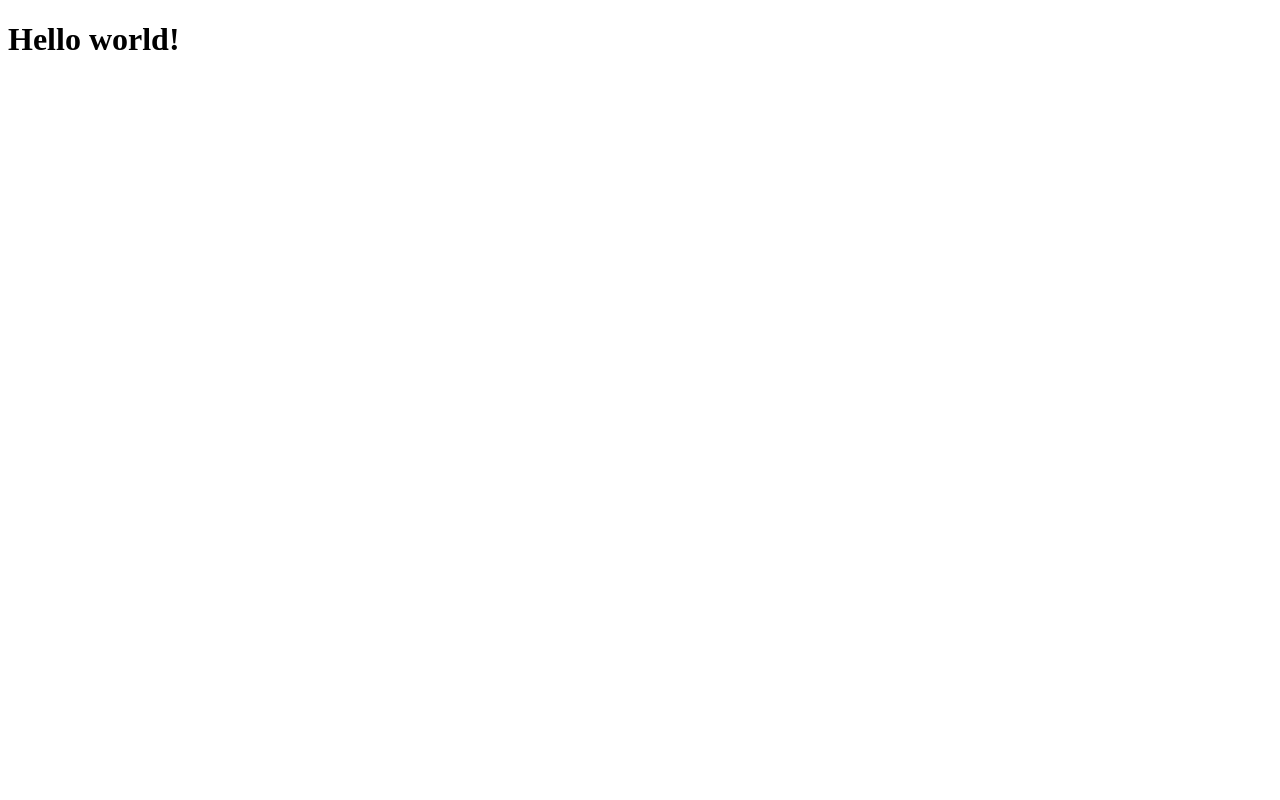
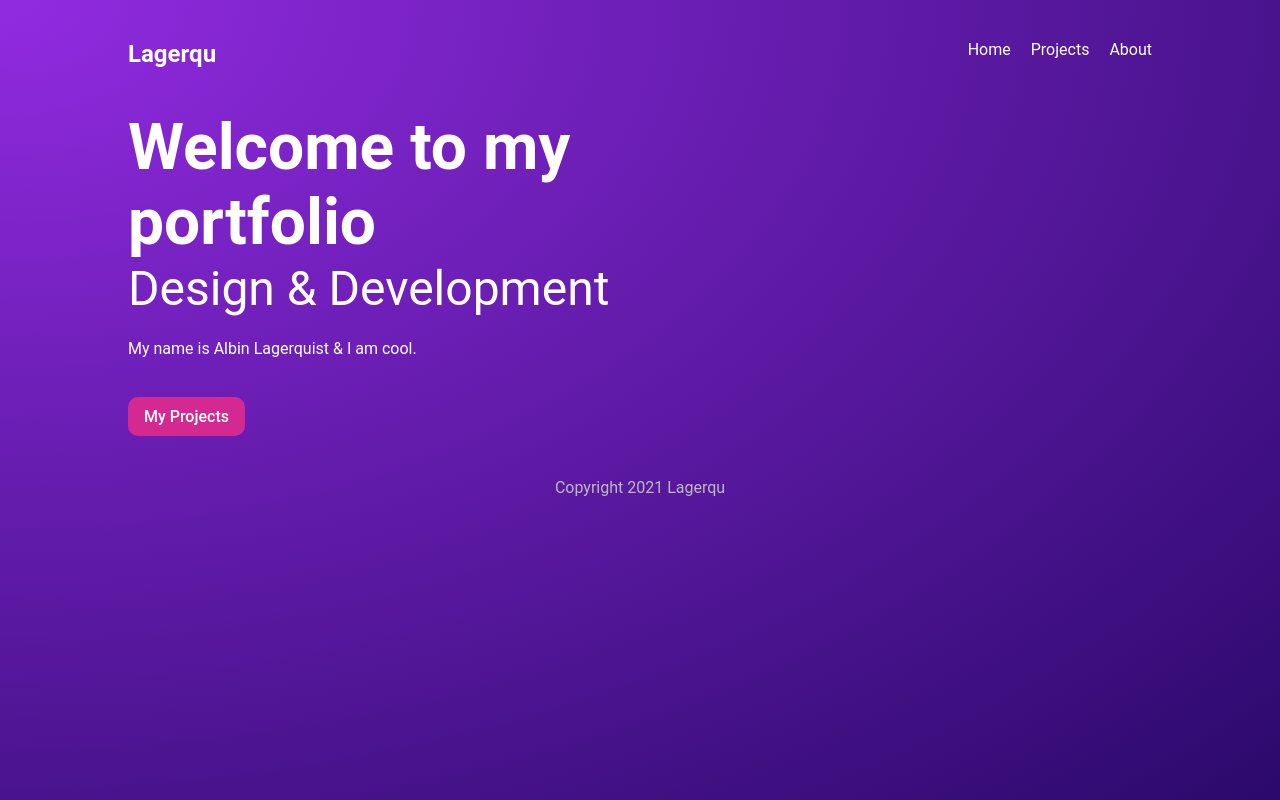
Before and after one commit to Abbeeee/mysite-helloworld, a Gatsby site: page / in a window 1280 px wide. Built offline with nearby package versions, Linux system fonts and the light colour scheme; Gatsby itself is replaced by a stand-in of ours.

Commit message:
learning yes

```diff
--- /dev/null
+++ b/src/components/Layout.js
@@ -0,0 +1,17 @@
+import React from 'react'
+import Navbar from './Navbar'
+import '../styles/global.css'
+
+export default function Layout({ children }) {
+    return (
+        <div className="layout">
+            <Navbar />
+            <div className="content">
+                { children }
+            </div>
+            <footer>
+                <p>Copyright 2021 Lagerqu</p>
+            </footer>
+        </div>
+    )
+}
--- /dev/null
+++ b/src/components/Navbar.js
@@ -0,0 +1,15 @@
+import { Link } from 'gatsby'
+import React from 'react'
+
+export default function Navbar() {
+    return (
+        <nav>
+            <h1>Lagerqu</h1>
+            <div className="links">
+                <Link to="/">Home</Link>
+                <Link to="/projects">Projects</Link>
+                <Link to="/about">About</Link>
+            </div>
+        </nav>
+    )
+}
--- a/src/pages/index.js
+++ b/src/pages/index.js
@@ -1,7 +1,19 @@
-import React from "react"
+import { Link } from 'gatsby'
+import React from 'react'
+import Layout from '../components/Layout'
+import * as styles from '../styles/home.module.css'
 
-export default function Home() {
-  return <div>
-            <h1>Hello world!</h1>
-          </div>
+export default function home() {
+    return (
+        <Layout>
+            <section className={styles.header}>
+              <div>
+                <h2>Welcome to my portfolio</h2>
+                <h3>Design & Development</h3>
+                <p>My name is Albin Lagerquist & I am cool.</p>
+                <Link className={styles.btn} to="/projects">My Projects</Link>
+              </div>
+            </section>
+        </Layout>
+  )
 }
--- /dev/null
+++ b/src/styles/global.css
@@ -0,0 +1,50 @@
+@import url('https://fonts.googleapis.com/css2?family=Roboto+Mono:wght@300;400;500;700&display=swap');
+
+* {
+  margin: 0;
+  padding: 0;
+  text-decoration: none;
+  font-family: "Roboto";
+  color: white;
+}
+html, body {
+  min-height: 100%;
+}
+body {
+  background: radial-gradient(at top left, rgba(146,43,225,1) 0%, rgba(43,9,107,1) 100%);
+  background-repeat: no-repeat;
+}
+p {
+  margin: 16px auto;
+  line-height: 1.5em;
+}
+
+/* layout & nav */
+.layout {
+  max-width: 1024px;
+  margin: 0 auto;
+}
+nav {
+  display: grid;
+  grid-template-columns: 1fr 1fr;
+  margin: 40px auto;
+}
+nav .links {
+  display: inline-block;
+  text-align: right;
+}
+nav a {
+  display: inline-block;
+  margin-left: 20px;
+  font-weight: 400;
+  padding-bottom: 8px;
+  border-bottom: 3px solid transparent;
+}
+nav a:hover {
+  border-color: white;
+}
+footer p {
+  text-align: center;
+  color: #bbb;
+  margin: 40px auto;
+}
--- /dev/null
+++ b/src/styles/home.module.css
@@ -0,0 +1,22 @@
+.header {
+  display: grid;
+  grid-template-columns: 1fr 1fr;
+  grid-gap: 40px;
+  align-items: center;
+}
+.header h2 {
+  font-size: 4em;
+}
+.header h3 {
+  font-size: 3em;
+  font-weight: 400;
+  margin-bottom: 20px;
+}
+.btn {
+  display: inline-block;
+  background: #D42990;
+  padding: 10px 16px;
+  border-radius: 10px;
+  margin-top: 20px;
+  font-weight: 500;
+}
```
Also changed, not shown: src/pages/404.js (added, +13 -0 lines), src/pages/about.js (added, +15 -0 lines), src/pages/projects/index.js (added, +14 -0 lines), src/styles/projects.module.css (added, +11 -0 lines).
